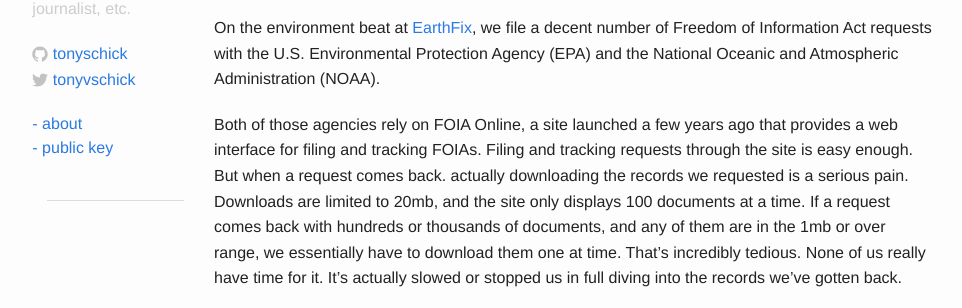
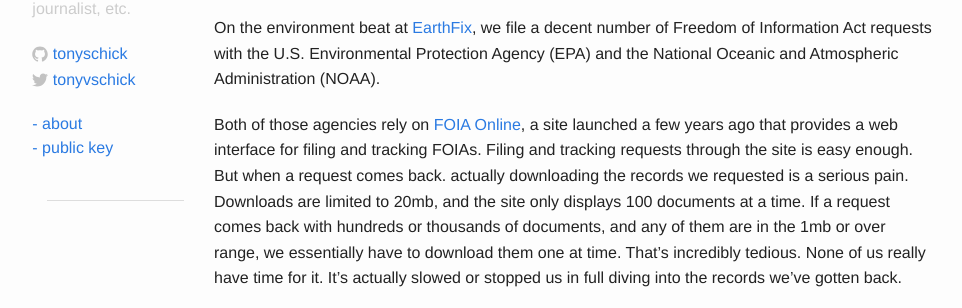
Before and after one commit to tonyschick/tonyschick.github.io, a Jekyll site: the page built from _posts/2016-05-20-Bulk-Downloading-From-FOIA-Online.md, in a window 1280 px wide. Shown: the part 163-471 px from the top of the page, without its empty margins (191-1153 px from the left). Built offline with Jekyll 4.4.1, drawn with Linux system fonts in a browser that asks for light colours; part of the change alters nothing that is shown.

```diff
--- a/_posts/2016-05-20-Bulk-Downloading-From-FOIA-Online.md
+++ b/_posts/2016-05-20-Bulk-Downloading-From-FOIA-Online.md
@@ -7,7 +7,7 @@ categories: foia scraping
 
 On the environment beat at [EarthFix](http://www.opb.org/news/topic/environment/), we file a decent number of Freedom of Information Act requests with the U.S. Environmental Protection Agency (EPA) and the National Oceanic and Atmospheric Administration (NOAA).
 
-Both of those agencies rely on FOIA Online, a site launched a few years ago that provides a web interface for filing and tracking FOIAs. Filing and tracking requests through the site is easy enough. But when a request comes back. actually downloading the records we requested is a serious pain. Downloads are limited to 20mb, and the site only displays 100 documents at a time. If a request comes back with hundreds or thousands of documents, and any of them are in the 1mb or over range, we essentially have to download them one at time. That's incredibly tedious. None of us really have time for it. It's actually slowed or stopped us in full diving into the records we've gotten back.
+Both of those agencies rely on [FOIA Online](https://foiaonline.regulations.gov/foia/action/public/home), a site launched a few years ago that provides a web interface for filing and tracking FOIAs. Filing and tracking requests through the site is easy enough. But when a request comes back. actually downloading the records we requested is a serious pain. Downloads are limited to 20mb, and the site only displays 100 documents at a time. If a request comes back with hundreds or thousands of documents, and any of them are in the 1mb or over range, we essentially have to download them one at time. That's incredibly tedious. None of us really have time for it. It's actually slowed or stopped us in full diving into the records we've gotten back.
 
 Thus the need for the [FOIA Online bulk downloader](https://github.com/tonyschick/foia-online).
 
```
